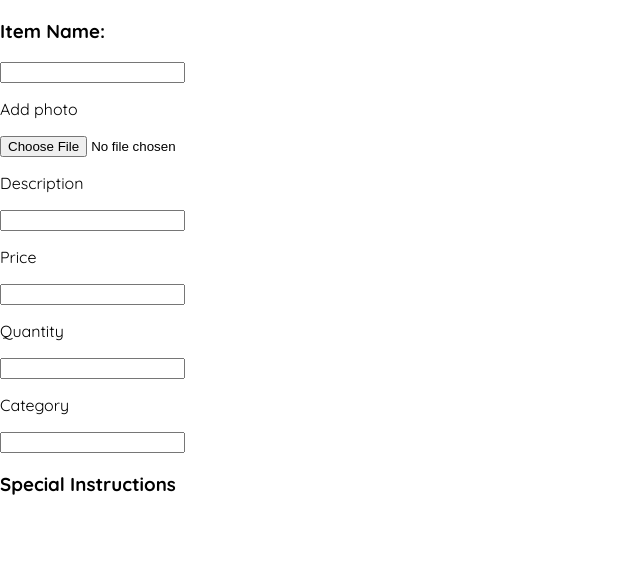
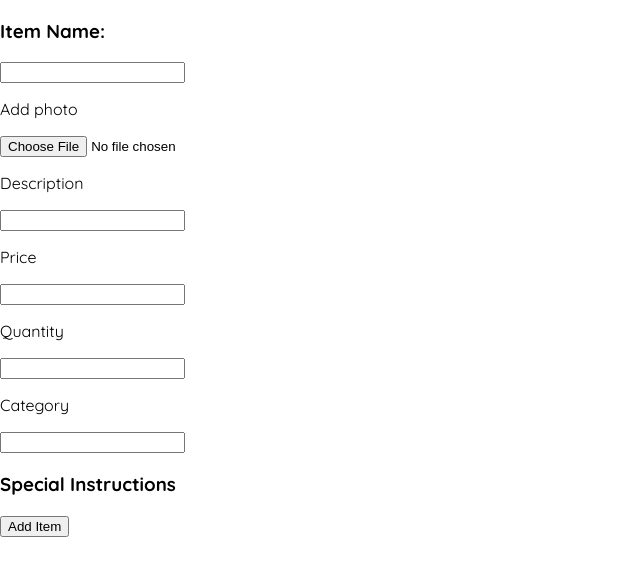
Before and after one commit to malak-joumaa/Homemade, a React (Create React App) app in the folder frontend/: page /add-menu in a window 1280 px wide. Shown: the top 576 px of the page, without its empty margins (0-640 px from the left). Built offline with nearby package versions, Linux system fonts and the light colour scheme.

Commit message:
Frontend: Adding button for addDish

```diff
--- a/frontend/src/pages/AddMenu.js
+++ b/frontend/src/pages/AddMenu.js
@@ -20,8 +20,7 @@ const AddMenu = () => {
   console.log(dish);
 
   //Add a new item
-  const addDish = (e) => {
-    e.preventDefault();
+  const addDish = () => {
     let newDish = {
       name: "",
       description: "",
@@ -77,6 +76,14 @@ const AddMenu = () => {
               <h3>Special Instructions</h3>
             </div>
           ))}
+          <button
+            onClick={(e) => {
+              e.preventDefault();
+              addDish();
+            }}
+          >
+            Add Item
+          </button>
         </form>
       </div>
     </div>
```
